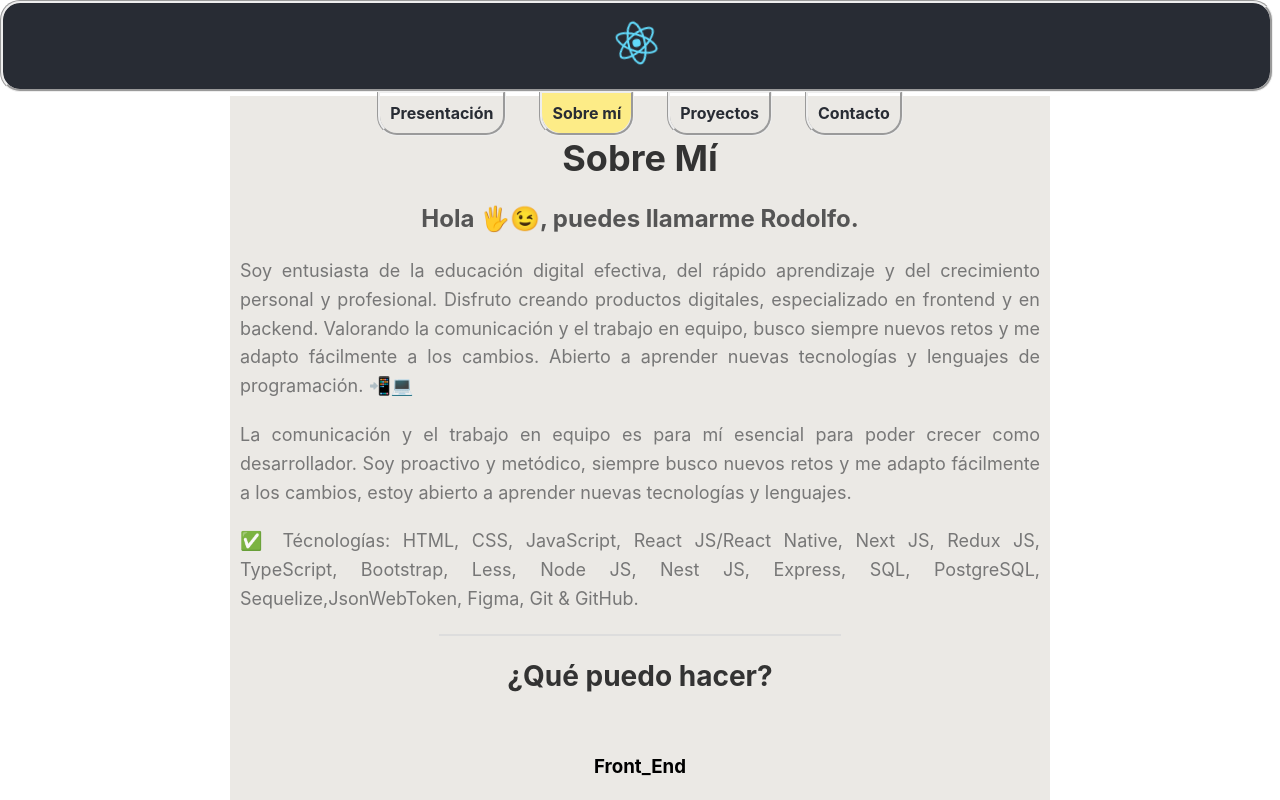
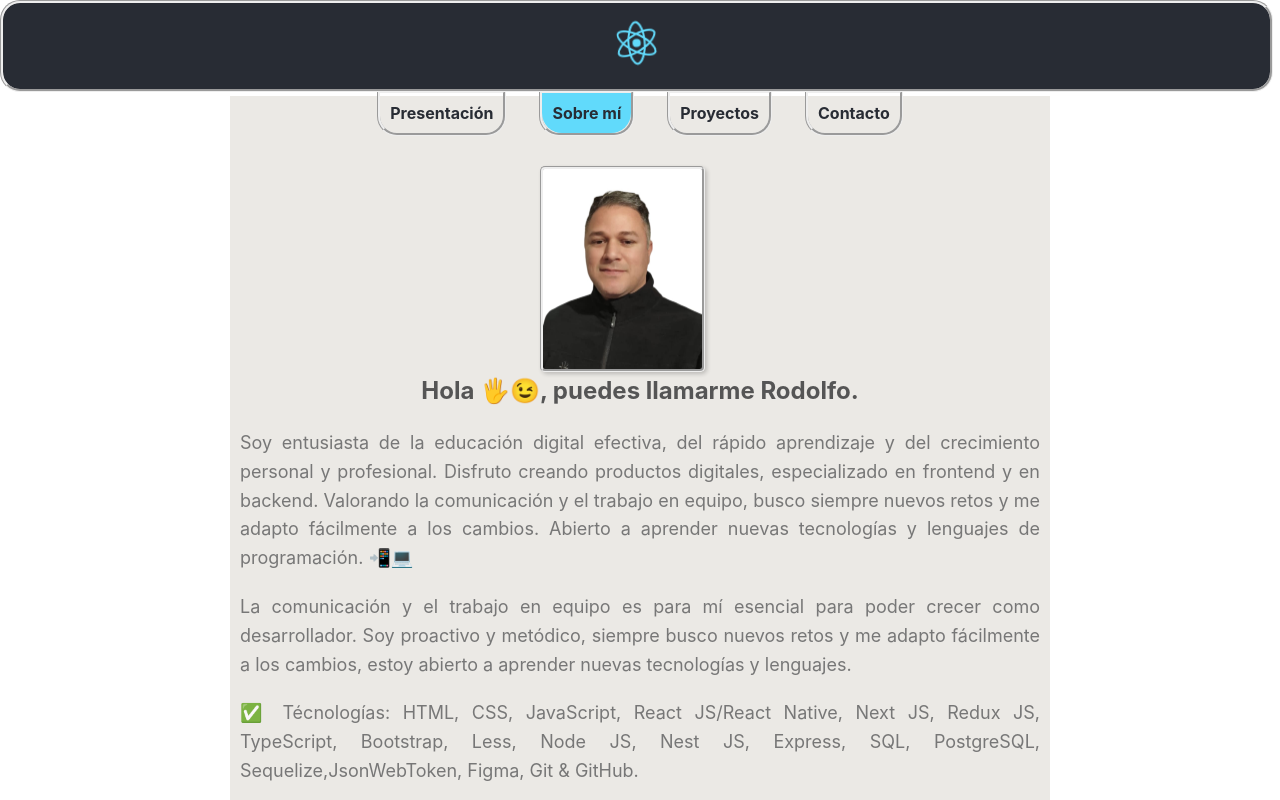
Before and after one commit to wuaicot/Frontend-Portfolio, a React (Create React App) app: page /about in a window 1280 px wide. Shown: the top 800 px of the page. Built offline with nearby package versions, Linux system fonts and the light colour scheme.

Commit message:
changin pthoto to aboutme

```diff
--- a/src/App.css
+++ b/src/App.css
@@ -94,6 +94,6 @@
 }
 
 .Nav li a.active {
-  background-color: #fdec87;
+  background-color: #61dafb;
   border-radius: 0px 0px 20px 20px;
 }
--- a/src/components/About/About.js
+++ b/src/components/About/About.js
@@ -1,6 +1,6 @@
 
 import React, { useEffect } from "react";
-
+import miFoto from "../../cv/Naycol_Rodoolfo_Linares_Villasmil.jpg";
 import styles from "./About.module.css";
 import Skills from "../Skl/Skills";
 import CV from "../../cv/NaycolRLinares_cv.pdf";
@@ -21,7 +21,13 @@ const About = () => {
     <React.Fragment>
       <section className={styles.conGener}>
         <div className={styles.container}>
-          <h1 className={styles.aboutTittle}>Sobre Mí</h1>
+
+        <img className={styles.mifoto}
+            src={miFoto}
+            alt="Foto de Naycol R Linares V"
+            />
+
+          {/* <h1 className={styles.aboutTittle}>Sobre Mí</h1> */}
           <p className={styles.puedesllam}>
             Hola 🖐️😉, puedes llamarme Rodolfo.
           </p>
--- a/src/components/About/About.module.css
+++ b/src/components/About/About.module.css
@@ -2,6 +2,20 @@
   margin-top: -50px;
 
 }
+
+.mifoto {
+  width: auto !important;
+  height: 200px !important;
+  margin-top: 60px;
+  margin-bottom: -120px;
+  margin-left: 300px;
+ position: relative;
+ display: inline-table;
+  border-radius: 5px;
+  border-style: groove;
+  box-shadow: 2px 2px 4px rgba(0, 0, 0, 0.2);
+}
+
 
 .container {
     max-width: 800px;
@@ -10,25 +24,28 @@
     text-align: justify;
     background-color: #ebe9e5;
 
+
   }
 
-  .aboutTittle {
+  /* .aboutTittle {
     font-size: 36px;
     font-weight: bold;
     color: #333;
     text-align: center;
     margin-bottom: 20px;
+    margin-left: 30px;
   }
-
+   */
   .puedesllam {
     font-size: 24px;
     font-weight: bold;
     color: #555;
     text-align: center;
+    margin-top: 120px;
   }
+
   .descriptionCent{
     text-align: center;
-
   }
 
   .description {
--- a/src/components/Home/Home.js
+++ b/src/components/Home/Home.js
@@ -8,7 +8,7 @@ import HeroSocial from "../HeroSocial/HeroSocial";
 // import HeroButton from "../HeroButton/HeroButton";
  //import gmailStiker from "../../image/gmail.png";
  import CV from "../../cv/Naycol.Linares_PFL_CV.pdf";
- import miFoto from "../../cv/Naycol_Rodoolfo_Linares_Villasmil.jpg";
+//  import miFoto from "../../cv/Naycol_Rodoolfo_Linares_Villasmil.jpg";
 
 
 const gihubLink = "https://github.com/wuaicot";
@@ -31,10 +31,10 @@ const Home = () => {
   return (
     <section className={styles.seccion}>
       <div className={styles.Hcontainer}>
-            <img className={styles.mifoto}
+            {/* <img className={styles.mifoto}
             src={miFoto}
             alt="Foto de Naycol R Linares V"
-            />
+            /> */}
 
 
         <h1 id={styles.titleHome}> Naycol R Linares V.</h1>
--- a/src/components/Home/Home.module.css
+++ b/src/components/Home/Home.module.css
@@ -4,7 +4,7 @@
   text-shadow: 2px 2px 4px rgba(0, 0, 0, 0.2);
 }
 
-.mifoto{
+/* .mifoto{
   width: auto !important ;
   height :200px! important;
   margin-top: 60px;
@@ -12,7 +12,7 @@
 
   box-shadow: 2px 2px 4px rgba(0, 0, 0, 0.2);
 
-}
+} */
 
 img{
     width: 75px;
```
Also changed, not shown: src/components/Contact/Contact.js (+9 -19 lines).
